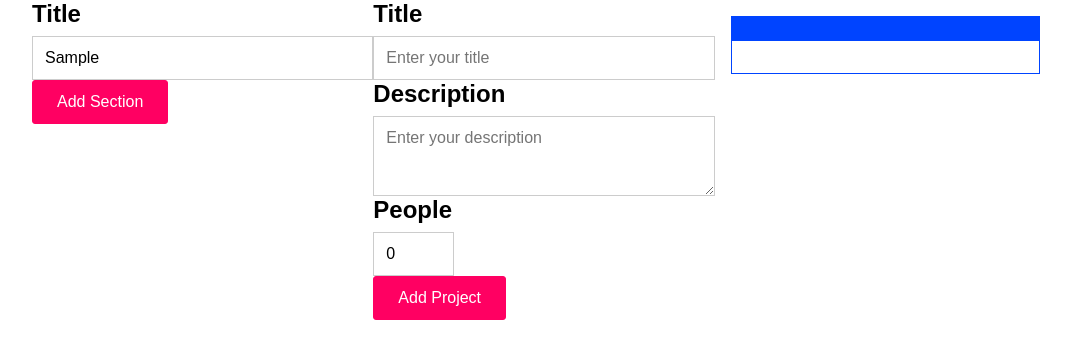
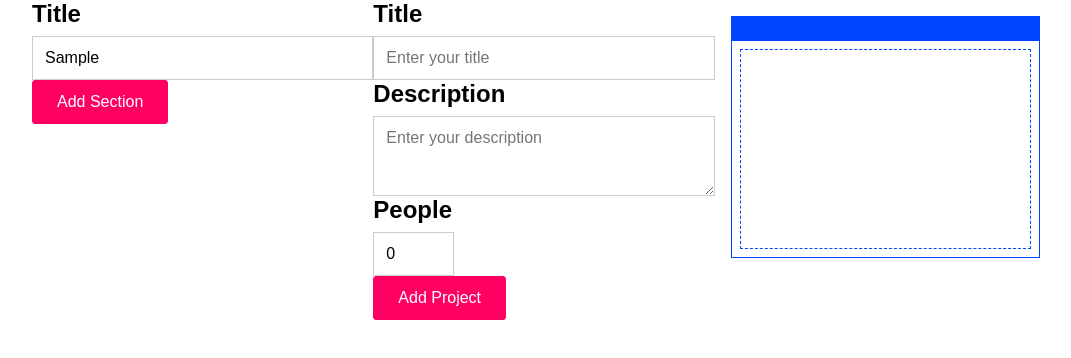
Before and after one commit to kraviecdev/dragdrop, a React (Vite) app: page / in a window 1280 px wide. Both pictures are taken after typing "Sample" into the empty fields and a click on the button "Add Section". Shown: the top 358 px of the page, without its empty margins (96-1167 px from the left). Built offline with nearby package versions, Linux system fonts and the light colour scheme.

Commit message:
improve ul iu

```diff
--- a/src/_components/List/index.tsx
+++ b/src/_components/List/index.tsx
@@ -40,7 +40,9 @@ const List = ({ items, onItemDrop, targetList }: ListProps) => {
       onDrop={onDrop}
       onDragOver={onDragOver}
       onDragLeave={onDragLeave}
-      className={draggedOver ? "droppable" : ""}
+      className={
+        "list list--droppable " + `${draggedOver ? "list--drop " : ""}`
+      }
     >
       {items.length > 0 &&
         items.map((item: ProjectInput, id: number) => (
```
